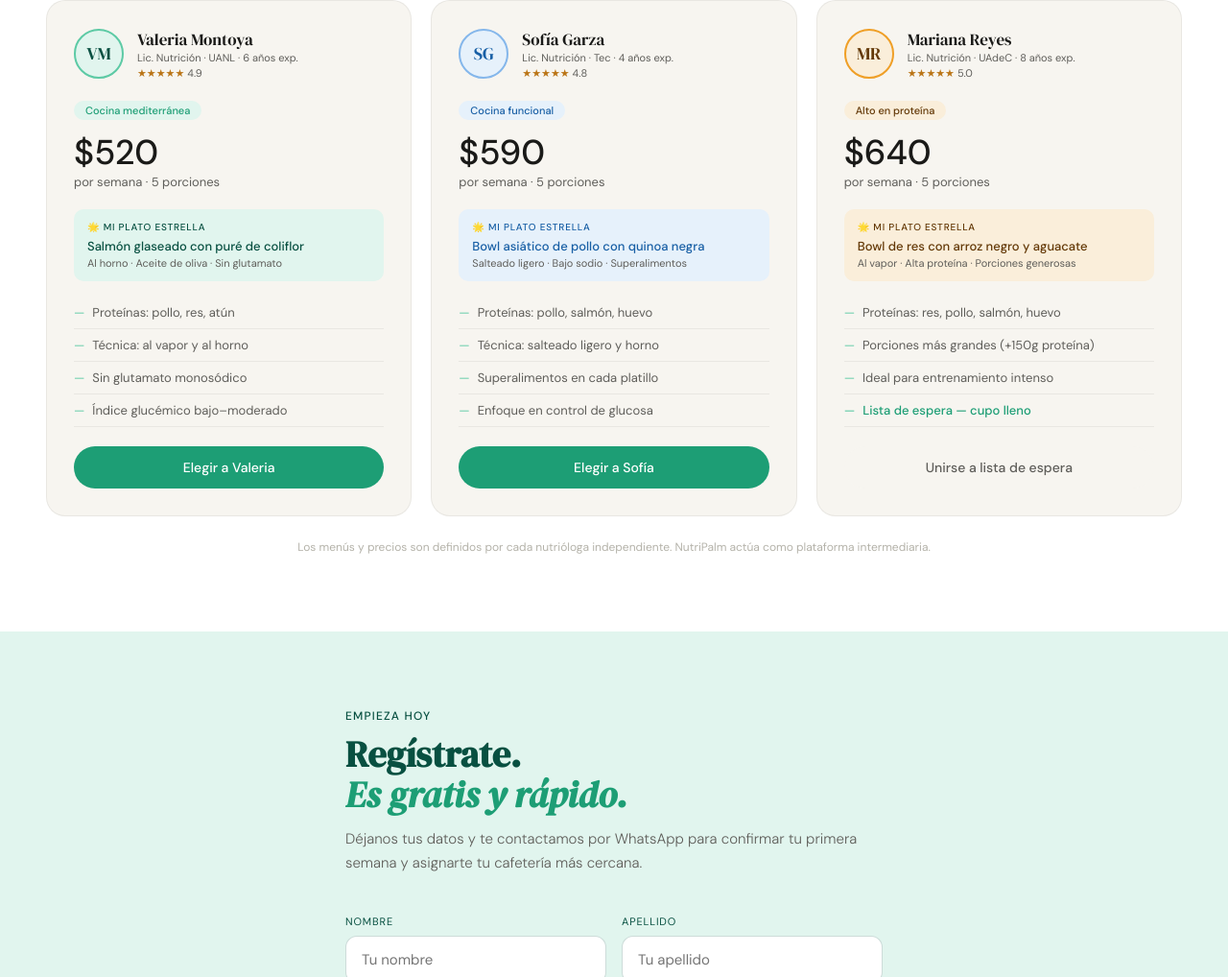
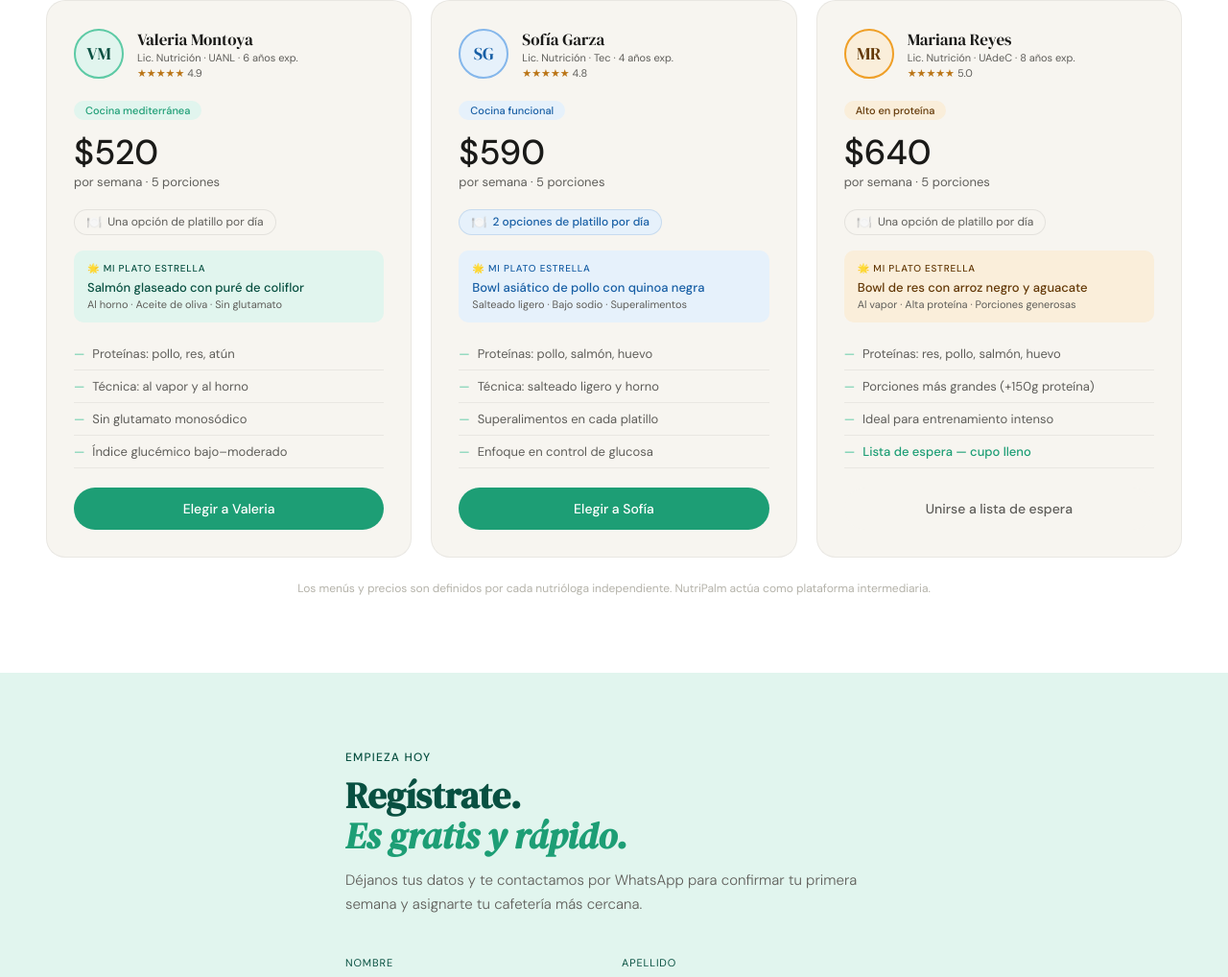
Before and after one commit to Ray5294/nutripalm-web, a plain HTML site: page index.html in a window 1280 px wide. Shown: the part 2725-3743 px from the top of the page at 96% size. Drawn offline with Linux system fonts and the light colour scheme.

Commit message:
index: opciones de platillo por día en tarjetas de nutriólogas, responsive mobile

```diff
--- a/index.html
+++ b/index.html
@@ -307,6 +307,10 @@ footer{padding:40px 48px;background:var(--dark);display:flex;justify-content:spa
       <div class="pbadge">Cocina mediterránea</div>
       <div class="pprice">$520</div>
       <div class="pper">por semana · 5 porciones</div>
+      <div style="display:inline-flex;align-items:center;gap:6px;background:var(--off);border:1px solid rgba(0,0,0,.08);border-radius:100px;padding:4px 12px;margin-bottom:16px">
+        <span style="font-size:13px">🍽️</span>
+        <span style="font-size:12px;color:var(--mid)">Una opción de platillo por día</span>
+      </div>
       <div style="background:var(--gl);border-radius:10px;padding:12px 14px;margin-bottom:16px">
         <div style="font-size:10px;text-transform:uppercase;letter-spacing:.08em;color:var(--gd);font-weight:500;margin-bottom:5px">🌟 Mi plato estrella</div>
         <div style="font-size:13px;color:var(--gd);font-weight:500">Salmón glaseado con puré de coliflor</div>
@@ -332,6 +336,10 @@ footer{padding:40px 48px;background:var(--dark);display:flex;justify-content:spa
       <div class="pbadge" style="background:#E6F1FB;color:#185FA5">Cocina funcional</div>
       <div class="pprice">$590</div>
       <div class="pper">por semana · 5 porciones</div>
+      <div style="display:inline-flex;align-items:center;gap:6px;background:#E6F1FB;border:1px solid rgba(24,95,165,.15);border-radius:100px;padding:4px 12px;margin-bottom:16px">
+        <span style="font-size:13px">🍽️</span>
+        <span style="font-size:12px;color:#185FA5;font-weight:500">2 opciones de platillo por día</span>
+      </div>
       <div style="background:#E6F1FB;border-radius:10px;padding:12px 14px;margin-bottom:16px">
         <div style="font-size:10px;text-transform:uppercase;letter-spacing:.08em;color:#185FA5;font-weight:500;margin-bottom:5px">🌟 Mi plato estrella</div>
         <div style="font-size:13px;color:#185FA5;font-weight:500">Bowl asiático de pollo con quinoa negra</div>
@@ -357,6 +365,10 @@ footer{padding:40px 48px;background:var(--dark);display:flex;justify-content:spa
       <div class="pbadge" style="background:#FAEEDA;color:#633806">Alto en proteína</div>
       <div class="pprice">$640</div>
       <div class="pper">por semana · 5 porciones</div>
+      <div style="display:inline-flex;align-items:center;gap:6px;background:var(--off);border:1px solid rgba(0,0,0,.08);border-radius:100px;padding:4px 12px;margin-bottom:16px">
+        <span style="font-size:13px">🍽️</span>
+        <span style="font-size:12px;color:var(--mid)">Una opción de platillo por día</span>
+      </div>
       <div style="background:#FAEEDA;border-radius:10px;padding:12px 14px;margin-bottom:16px">
         <div style="font-size:10px;text-transform:uppercase;letter-spacing:.08em;color:#633806;font-weight:500;margin-bottom:5px">🌟 Mi plato estrella</div>
         <div style="font-size:13px;color:#633806;font-weight:500">Bowl de res con arroz negro y aguacate</div>
```
